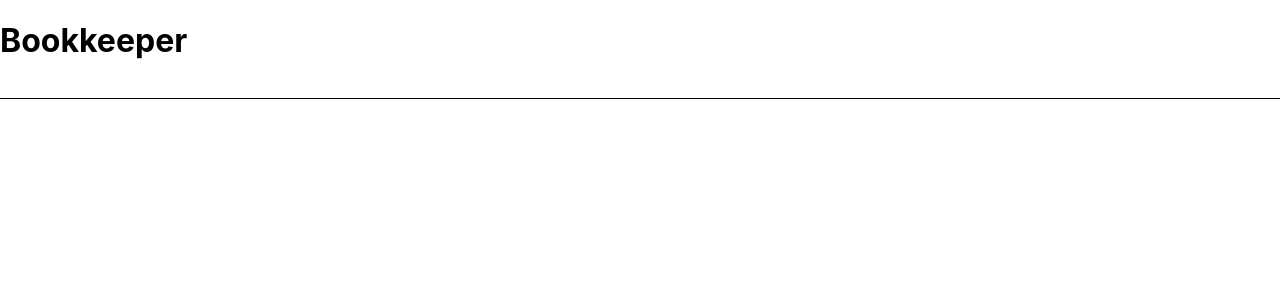
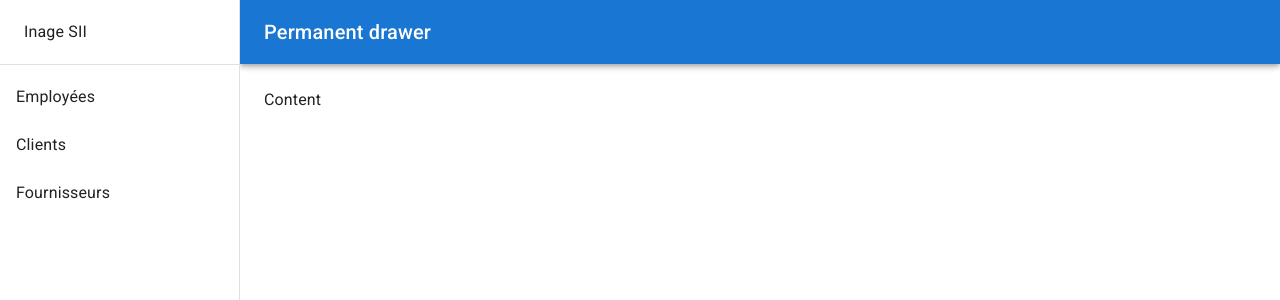
Before and after one commit to OrangeDuck91/react-best-practice, a React (Create React App) app: page / in a window 1280 px wide. Shown: the top 300 px of the page. Built offline with nearby package versions, Linux system fonts and the light colour scheme.

Commit message:
layout sidebar

```diff
--- a/src/shared/components/layout/Layout.tsx
+++ b/src/shared/components/layout/Layout.tsx
@@ -1,17 +1,66 @@
 import { FunctionComponent } from "react";
+import Box from '@mui/material/Box';
+import Drawer from '@mui/material/Drawer';
+import CssBaseline from '@mui/material/CssBaseline';
+import AppBar from '@mui/material/AppBar';
+import Toolbar from '@mui/material/Toolbar';
+import List from '@mui/material/List';
+import Typography from '@mui/material/Typography';
+import Divider from '@mui/material/Divider';
+import ListItem from '@mui/material/ListItem';
+import ListItemIcon from '@mui/material/ListItemIcon';
+import ListItemText from '@mui/material/ListItemText';
+
 
 const Layout: FunctionComponent = () => {
+  const drawerWidth = 240;
   return (
-    <div>
-      <h1>Bookkeeper</h1>
-      <nav
-        style={{
-          borderBottom: "solid 1px",
-          paddingBottom: "1rem",
+    <Box sx={{ display: 'flex' }}>
+      <CssBaseline />
+      <AppBar
+        position="fixed"
+        sx={{ width: `calc(100% - ${drawerWidth}px)`, ml: `${drawerWidth}px` }}
+      >
+        <Toolbar>
+          <Typography variant="h6" noWrap component="div">
+            Permanent drawer
+          </Typography>
+        </Toolbar>
+      </AppBar>
+      <Drawer
+        sx={{
+          width: drawerWidth,
+          flexShrink: 0,
+          '& .MuiDrawer-paper': {
+            width: drawerWidth,
+            boxSizing: 'border-box',
+          },
         }}
+        variant="permanent"
+        anchor="left"
       >
-      </nav>
-    </div>
+        <Toolbar>
+          Inage SII
+        </Toolbar>
+        <Divider />
+        <List>
+          {['Employées', 'Clients', 'Fournisseurs'].map((text, index) => (
+            <ListItem button key={text}>
+              <ListItemText primary={text} />
+            </ListItem>
+          ))}
+        </List>
+      </Drawer>
+      <Box
+        component="main"
+        sx={{ flexGrow: 1, bgcolor: 'background.default', p: 3 }}
+      >
+        <Toolbar />
+        <Typography paragraph>
+          Content
+        </Typography>
+      </Box>
+    </Box>
   )
 }
 
```
